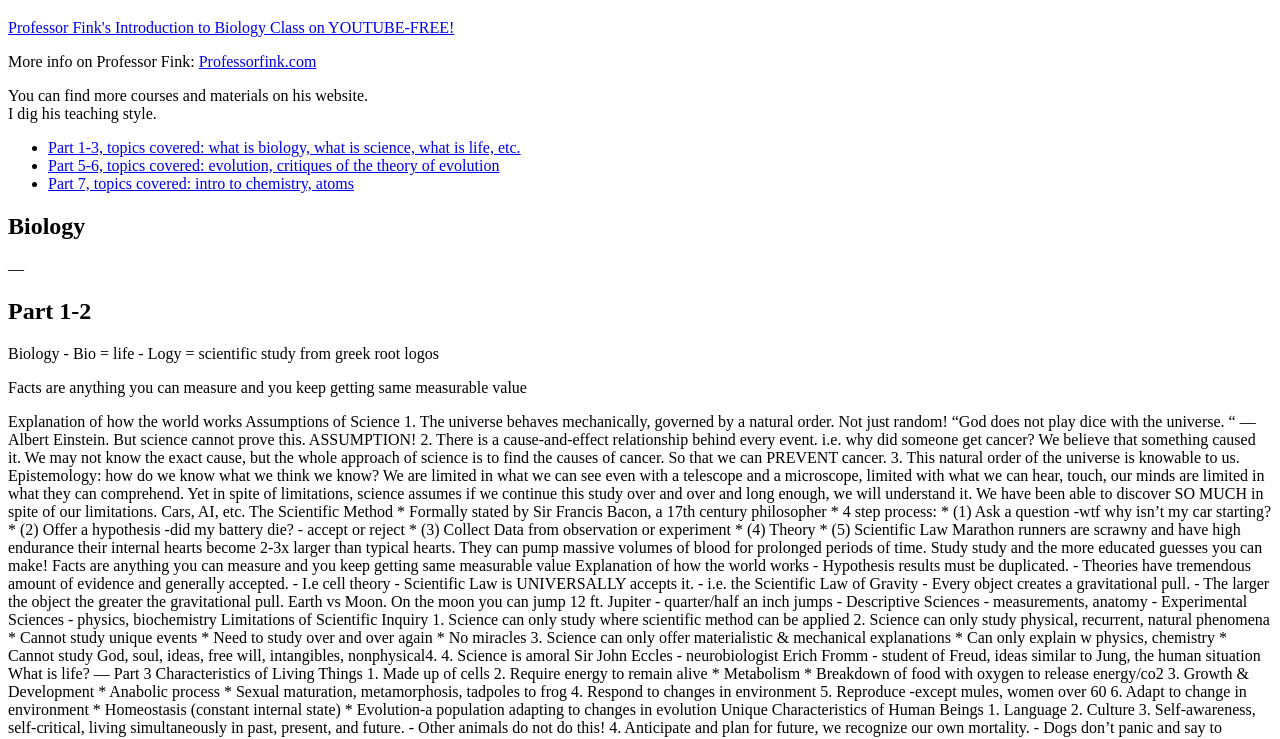
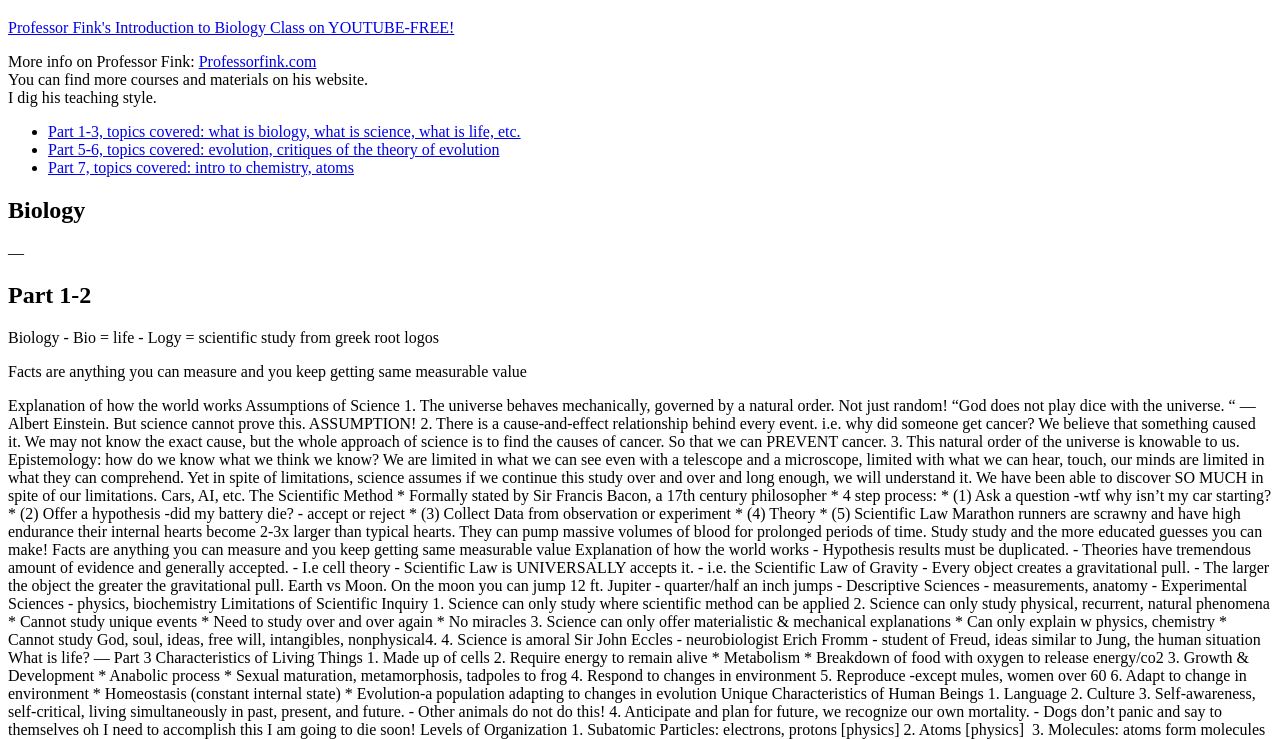
Before and after one commit to BadDweebRiri/blog, a plain HTML site: page biology101fink.html in a window 1280 px wide. Shown: the part 61-800 px from the top of the page. Drawn offline with Linux system fonts and the light colour scheme.

Commit message:
Update biology101fink.html

```diff
--- a/biology101fink.html
+++ b/biology101fink.html
@@ -5,9 +5,10 @@
 
  <header>
     <h1>PROFESSOR FINK'S INTRODUCTION TO BIOLOGY COURSE</h1>
-	     <a href="https://youtu.be/iOoIl1FUysw?si=p7svaO9uqmSW00ga">Professor Fink's Introduction to Biology Class on YOUTUBE-FREE!</a>
-    <p>More info on Professor Fink: <a href="https://professorfink.hstn.me/?i=1">Professorfink.com</a><p> You can find more courses and materials on his website.
-    <br>I dig his teaching style.</br>
+<a href="https://youtu.be/iOoIl1FUysw?si=p7svaO9uqmSW00ga">Professor Fink's Introduction to Biology Class on YOUTUBE-FREE!</a>
+    <p>More info on Professor Fink: <a href="https://professorfink.hstn.me/?i=1">Professorfink.com</a><br />
+	    You can find more courses and materials on his website.<br />
+    I dig his teaching style. <br />
 
     <nav>
         <ul>
```
